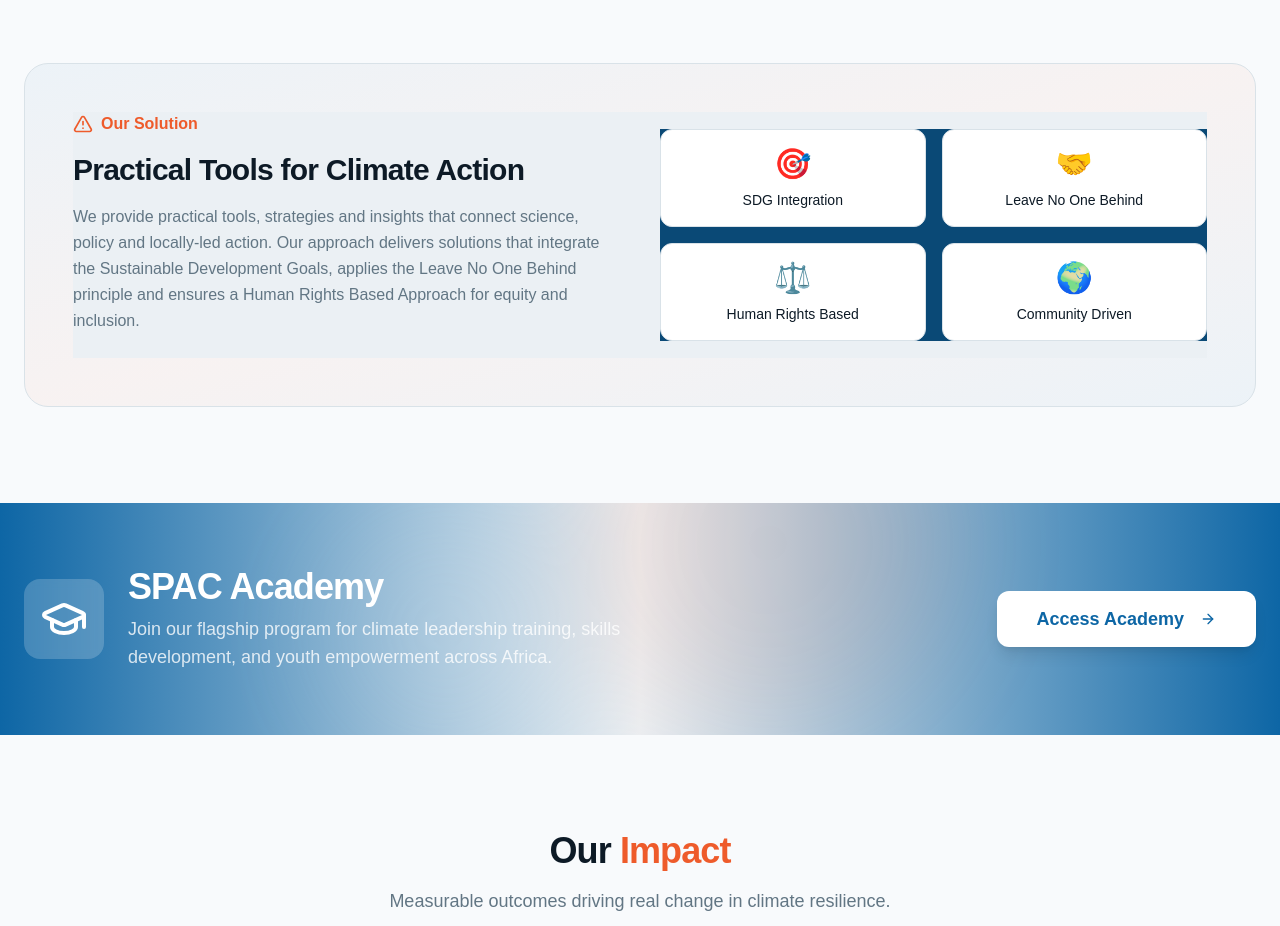
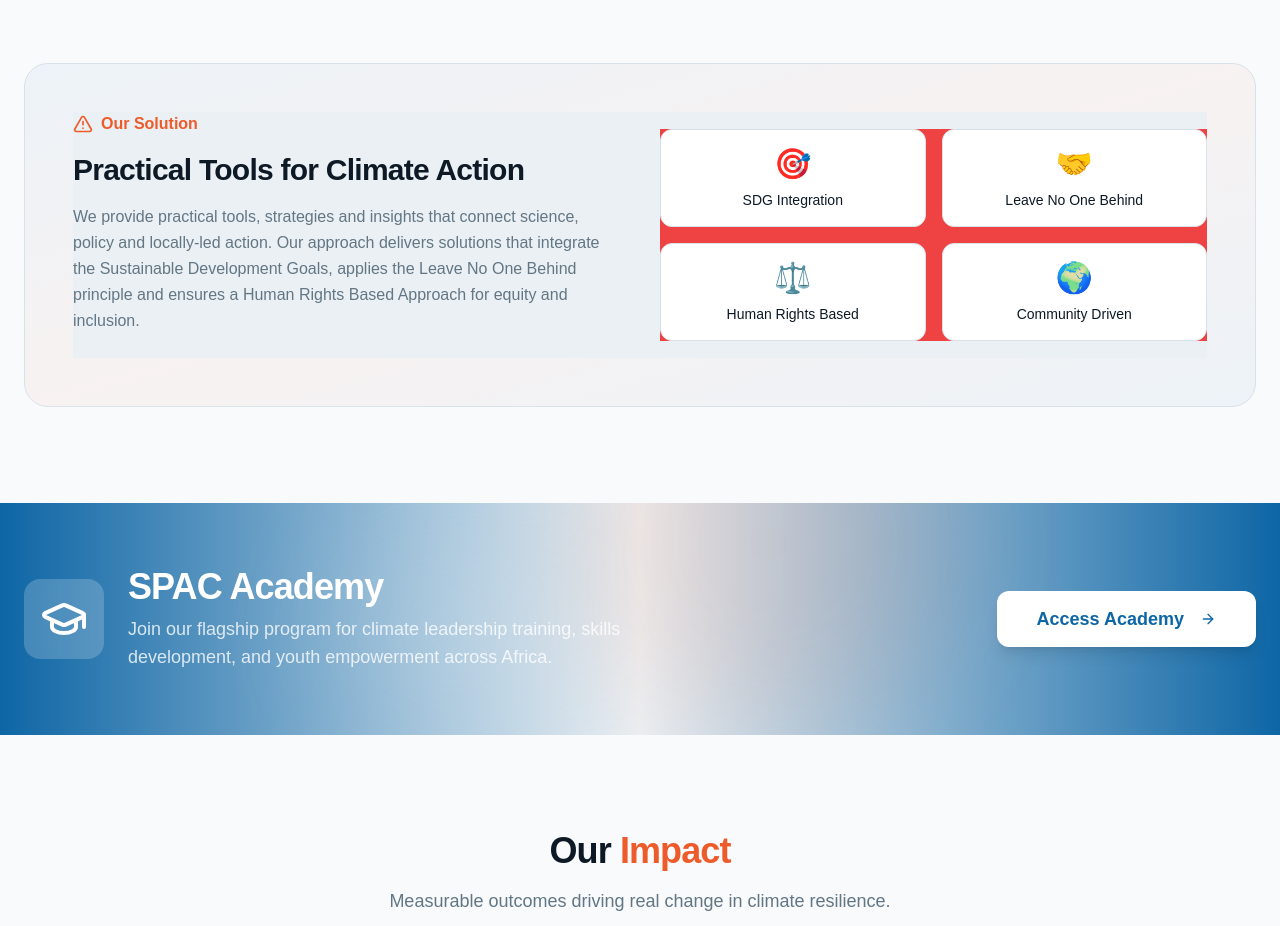
Before and after one commit to jacksongatimu18-cmyk/website-builder-buddy, a React (Vite) app: page / in a window 1280 px wide. Shown: the part 1403-2329 px from the top of the page. Built offline with nearby package versions, Linux system fonts and the light colour scheme; the HTML template or start-up script is replaced by a standard one.

Commit message:
Visual edit in Lovable
Edited UI in Lovable

```diff
--- a/src/components/About.tsx
+++ b/src/components/About.tsx
@@ -71,7 +71,7 @@ const About = () => {
                 Behind principle and ensures a Human Rights Based Approach for equity and inclusion.
               </p>
             </div>
-            <div className="grid grid-cols-2 gap-4 bg-secondary-foreground">
+            <div className="grid grid-cols-2 gap-4 bg-destructive">
               {[{
               label: "SDG Integration",
               icon: "🎯"
```
